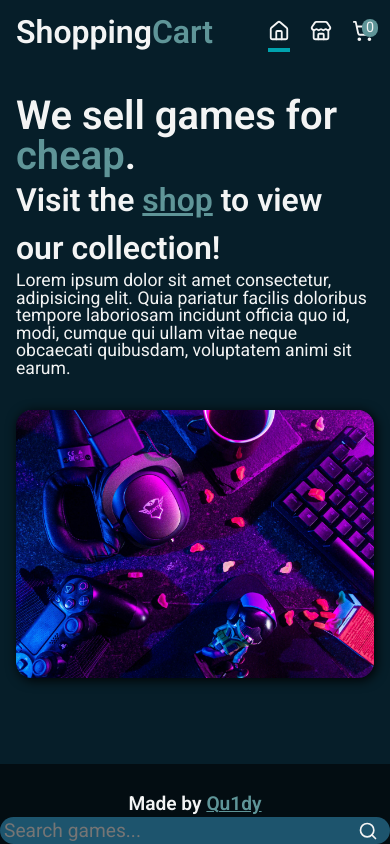
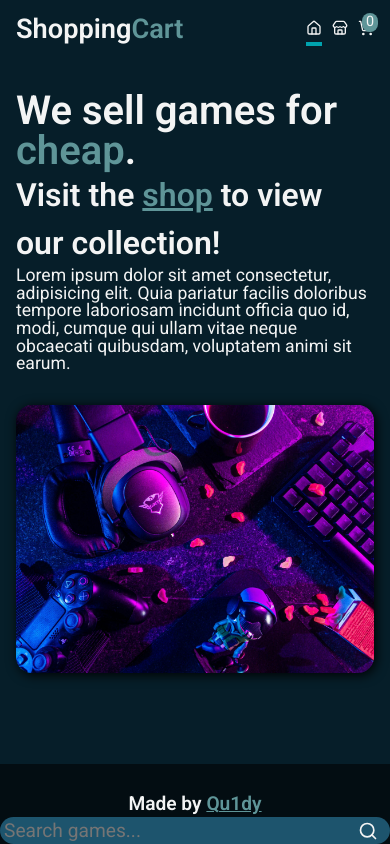
Before and after one commit to Qu1dy/odin-shopping-cart, a React (Vite) app: page / in a window 390 px wide. Built offline with nearby package versions, Linux system fonts and the light colour scheme; no server answers.

Commit message:
fix: navbar overflowing on mobile

```diff
--- a/src/components/CartItem/CartItem.module.css
+++ b/src/components/CartItem/CartItem.module.css
@@ -18,6 +18,7 @@
     grid-area: total;
     font-size: 1.1rem;
     font-weight: 600;
+    justify-self: flex-end;
 }
 
 .img {
--- a/src/components/Header/Header.module.css
+++ b/src/components/Header/Header.module.css
@@ -21,4 +21,8 @@
         margin-left: var(--mobile-margin);
         margin-right: var(--mobile-margin);
     }
+
+    .title {
+        font-size: 1.7rem;
+    }
 }
--- a/src/components/NavBar/NavBar.module.css
+++ b/src/components/NavBar/NavBar.module.css
@@ -29,3 +29,13 @@
     border-bottom: 4px solid oklch(0.6334 0.15 200.29);
     padding-bottom: 2px;
 }
+
+@media (width < 600px) {
+    .icon,
+    .cartLink {
+        height: 16px;
+    }
+    .nav {
+        gap: 10px;
+    }
+}
```
